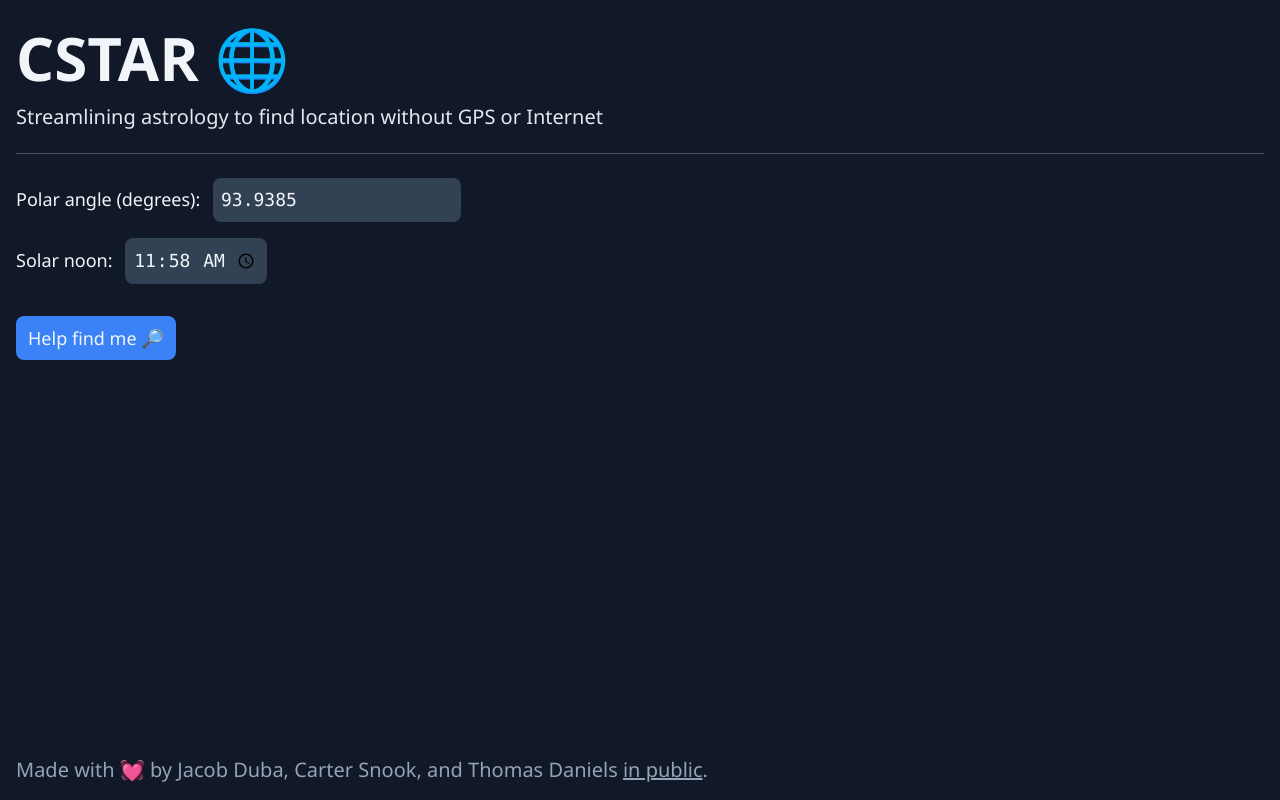
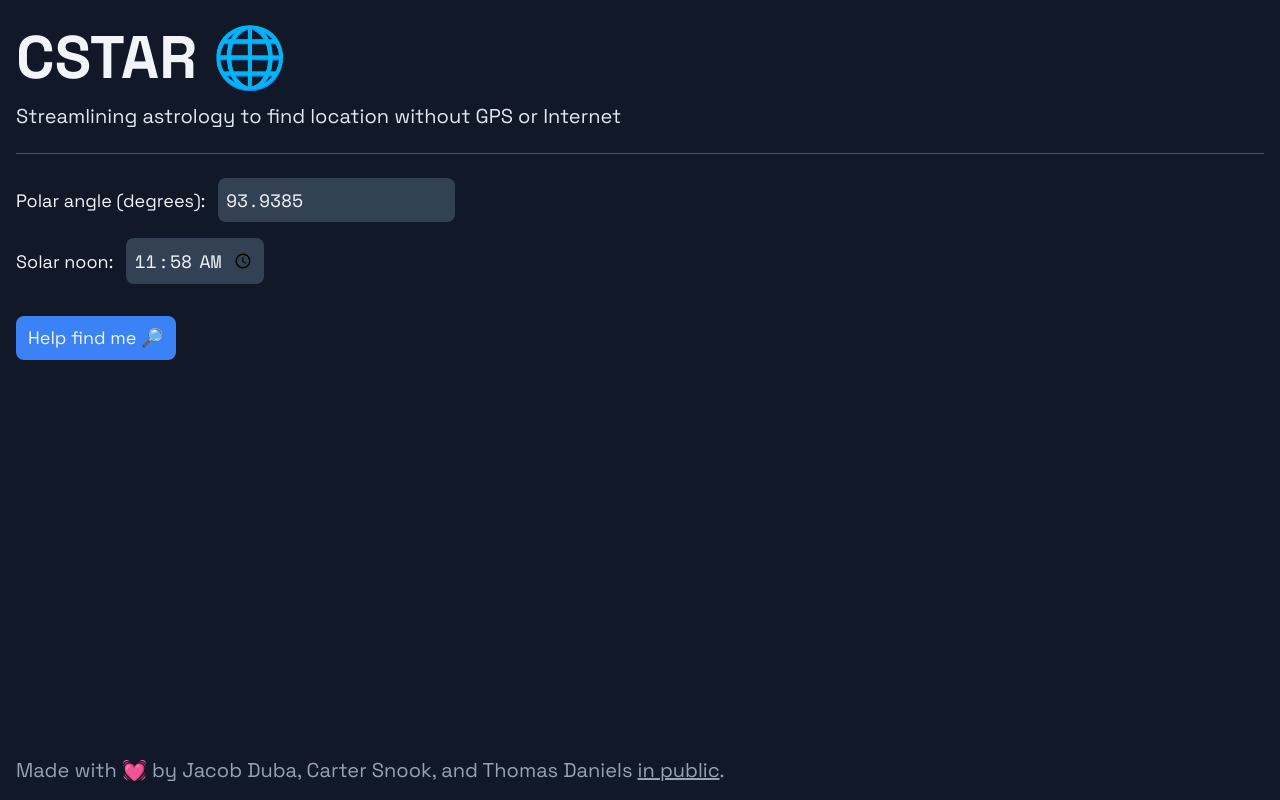
Before and after one commit to sno2/cstar, a website built with Vite: page index.html in a window 1280 px wide. Built offline with nearby package versions, Linux system fonts and the light colour scheme; files whose address does not match are found by name.

Commit message:
fix: fonts not loaded on live

```diff
--- a/index.css
+++ b/index.css
@@ -4,21 +4,21 @@
 
 @font-face {
   font-family: "SpaceGrotesk";
-  src: url("SpaceGrotesk-Bold.ttf");
+  src: url("/fonts/SpaceGrotesk-Bold.ttf");
   font-weight: bold;
   font-style: normal;
 }
 
 @font-face {
   font-family: "SpaceGrotesk";
-  src: url("SpaceGrotesk-Regular.ttf");
+  src: url("/fonts/SpaceGrotesk-Regular.ttf");
   font-weight: normal;
   font-style: normal;
 }
 
 @font-face {
   font-family: "SpaceMono";
-  src: url("SpaceMono-Regular.ttf");
+  src: url("/fonts/SpaceMono-Regular.ttf");
   font-weight: normal;
   font-style: normal;
 }
```
Also changed, not shown: public/fonts/SpaceGrotesk-Bold.ttf (renamed from public/SpaceGrotesk-Bold.ttf), public/fonts/SpaceGrotesk-Regular.ttf (renamed from public/SpaceGrotesk-Regular.ttf), public/fonts/SpaceMono-Regular.ttf (renamed from public/SpaceMono-Regular.ttf).
